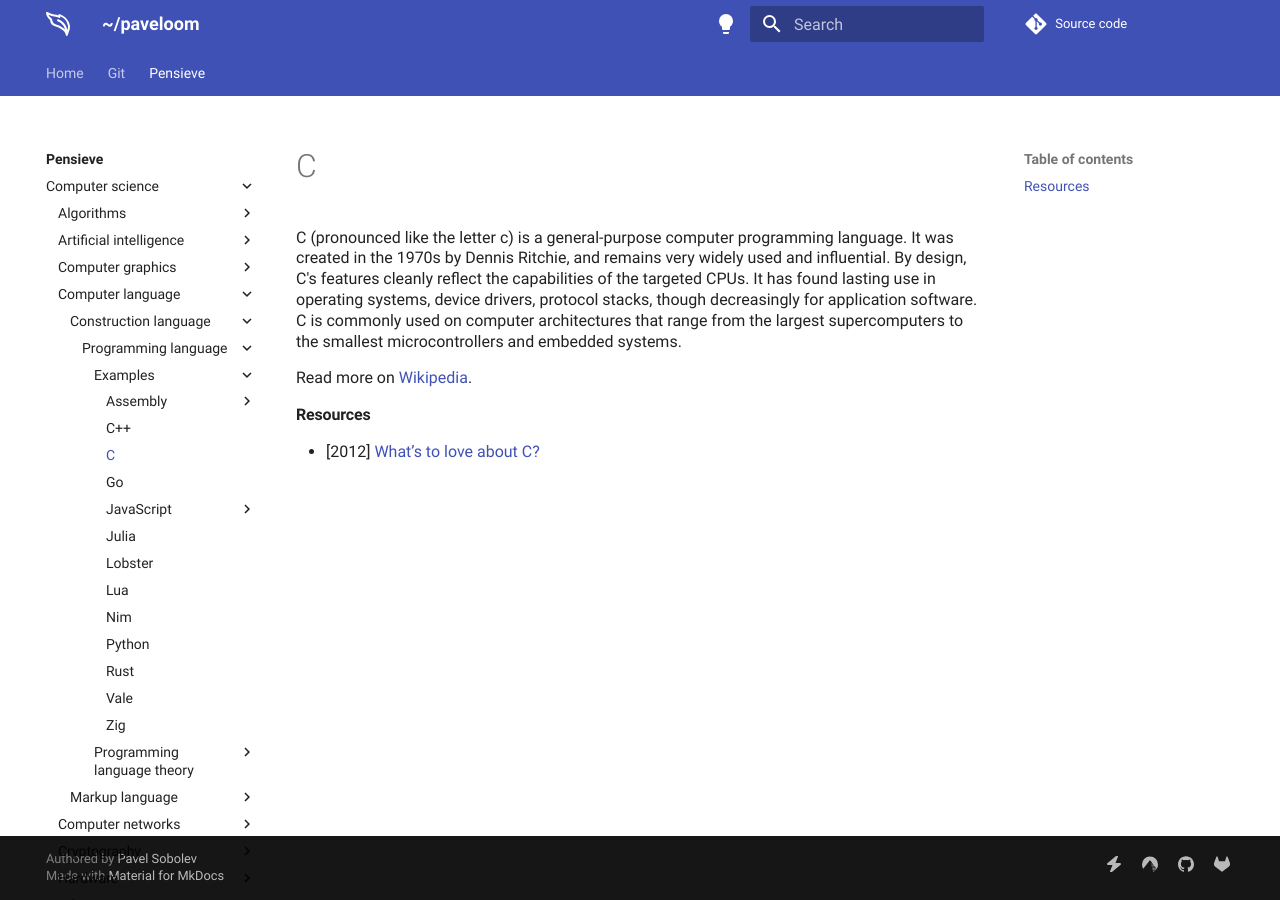
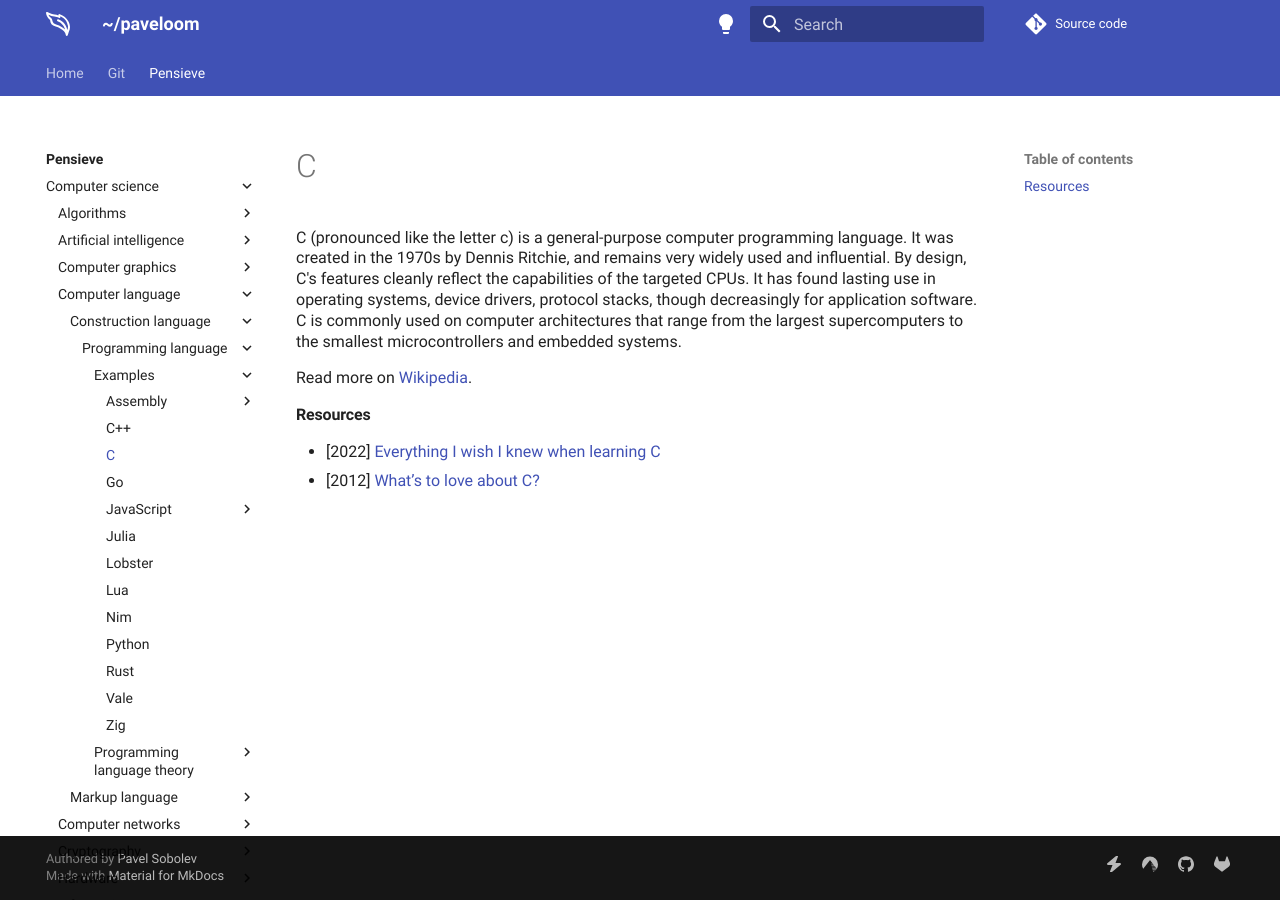
Before and after one commit to paveloom/paveloom.dev, an MkDocs documentation site: the page built from content/pensieve/c.md, in a window 1280 px wide. Built offline with MkDocs 1.6.1 and Material for MkDocs 9.7.7, drawn with Linux system fonts in a browser that asks for light colours; comment, search, counter and statistics services are not loaded.

Commit message:
Pensieve: update the C page.

```diff
--- a/content/pensieve/c.md
+++ b/content/pensieve/c.md
@@ -5,4 +5,5 @@ C (pronounced like the letter c) is a general-purpose computer programming langu
 Read more on [Wikipedia](https://en.wikipedia.org/wiki/C_(programming_language)).
 
 #### Resources
+- [2022] [Everything I wish I knew when learning C](https://tmewett.com/c-tips)
 - [2012] [What’s to love about C?](https://mortoray.com/whats-to-love-about-c)
```
